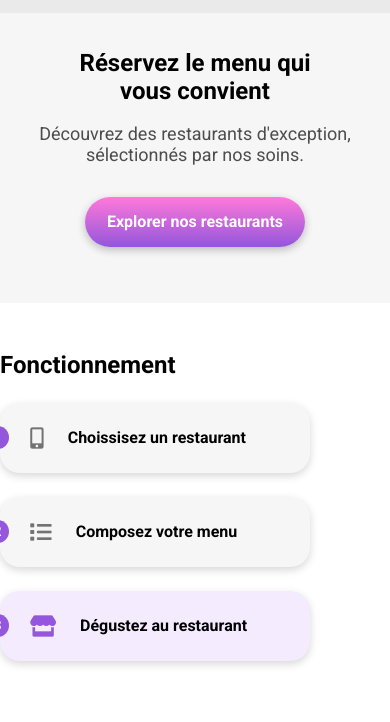
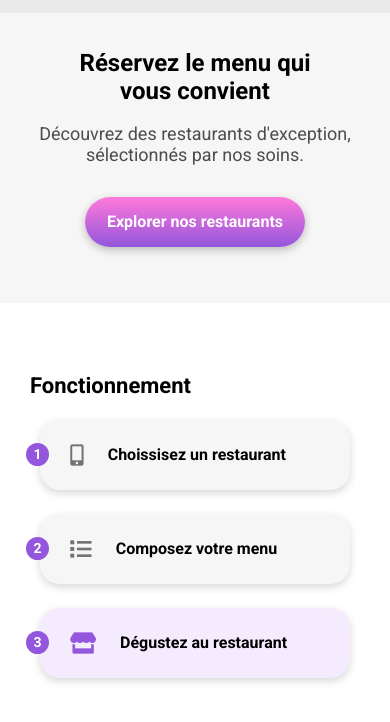
Before and after one commit to SibylleEloy/SibylleEloy_3_23032021, a website: page index.html in a window 390 px wide. Shown: the part 95-817 px from the top of the page. Drawn offline with Linux system fonts and the light colour scheme; a web font is replaced by a local one.

Commit message:
fix: media queries

```diff
--- a/index.html
+++ b/index.html
@@ -12,7 +12,6 @@
   </head>
 
   <body>
-    <div class="wrapper">
     <header>
       <div class="header__logo">
         <img src="public/images/logo/ohmyfood.png" alt="logo ohmyfood" />
@@ -24,7 +23,7 @@
     </header>
     <main>
       <article class="about">
-          <div class="about__project">
+        <section class="about__project">
           <h1>Réservez le menu qui vous convient</h1>
           <h3>
             Découvrez des restaurants d'exception, sélectionnés par nos soins.
@@ -32,7 +31,8 @@
           <div class="btn">
             <span>Explorer nos restaurants</span>
           </div>
-          </div>
+        </section>
+        <section class="wrap">
           <div class="about__menu">
             <h1>Fonctionnement</h1>
             <ul class="about__menu__cardslist">
@@ -53,6 +53,7 @@
               </li>
             </ul>
           </div>
+      </section>
       </article>
       <article class="restaurants">
         <h1>Restaurants</h1>
@@ -141,6 +142,5 @@
         </ul>
       </nav>
     </footer>
-    </div>
   </body>
 </html>
--- a/sass/components/_buttons.scss
+++ b/sass/components/_buttons.scss
@@ -12,4 +12,7 @@
   border-radius: 25px;
   background: linear-gradient(180deg, $color-secondary 0%, $color-primary 100%);
   box-shadow: rgba(0, 0, 0, 0.24) 0px 3px 8px;
+  &:hover {
+    filter: brightness(85%);
+  }
 }
--- a/sass/pages/_about.scss
+++ b/sass/pages/_about.scss
@@ -1,3 +1,7 @@
+.wrap {
+  display: flex;
+  justify-content: center;
+}
 .about {
   margin: 0;
   &__project {
@@ -20,12 +24,13 @@
   &__menu {
     margin: 3em 0 4em 0;
     h1 {
-      margin-left: 1em;
+      margin-left: -10px;
       margin-bottom: 1em;
+      font-size: 22px;
     }
     &__cardslist {
       list-style-type: none;
-      padding-left: 2.5em;
+      padding: 0;
     }
     .carditem {
       display: flex;
@@ -73,17 +78,38 @@
   }
 }
 
+.wrap {
+  @include mq($from: wide) {
+    display: block;
+  }
+}
+
 .about__menu {
-  @include mq($from: tablet, $until: wide) {
+  @include mq($from: tablet) {
     display: flex;
     flex-direction: column;
     align-items: center;
+    h1 {
+      margin-left: 0;
+    }
+    &__cardslist {
+      padding: 0;
+    }
   }
-  h1 {
-    margin-left: 0;
+  @include mq($from: wide) {
+    display: block;
+    h1 {
+      text-align: center;
+      margin-bottom: 3em;
+      margin-top: 3em;
+    }
   }
-  &__cardslist {
-    padding: 0;
+}
+
+.about__menu__cardslist {
+  @include mq($from: wide) {
+    display: flex;
+    justify-content: space-evenly;
   }
 }
 
@@ -92,9 +118,10 @@
     display: flex;
     flex-direction: column;
     align-items: center;
-  }
-  h1 {
-    margin-left: 0;
+    h1 {
+      margin-left: 0;
+      margin-bottom: 1em;
+    }
   }
   .restaurants__cards {
     @include mq($from: tablet) {
```
Also changed, not shown: public/css/style.css, 1 other file. Lines whose indentation alone changed are shown as unchanged.
